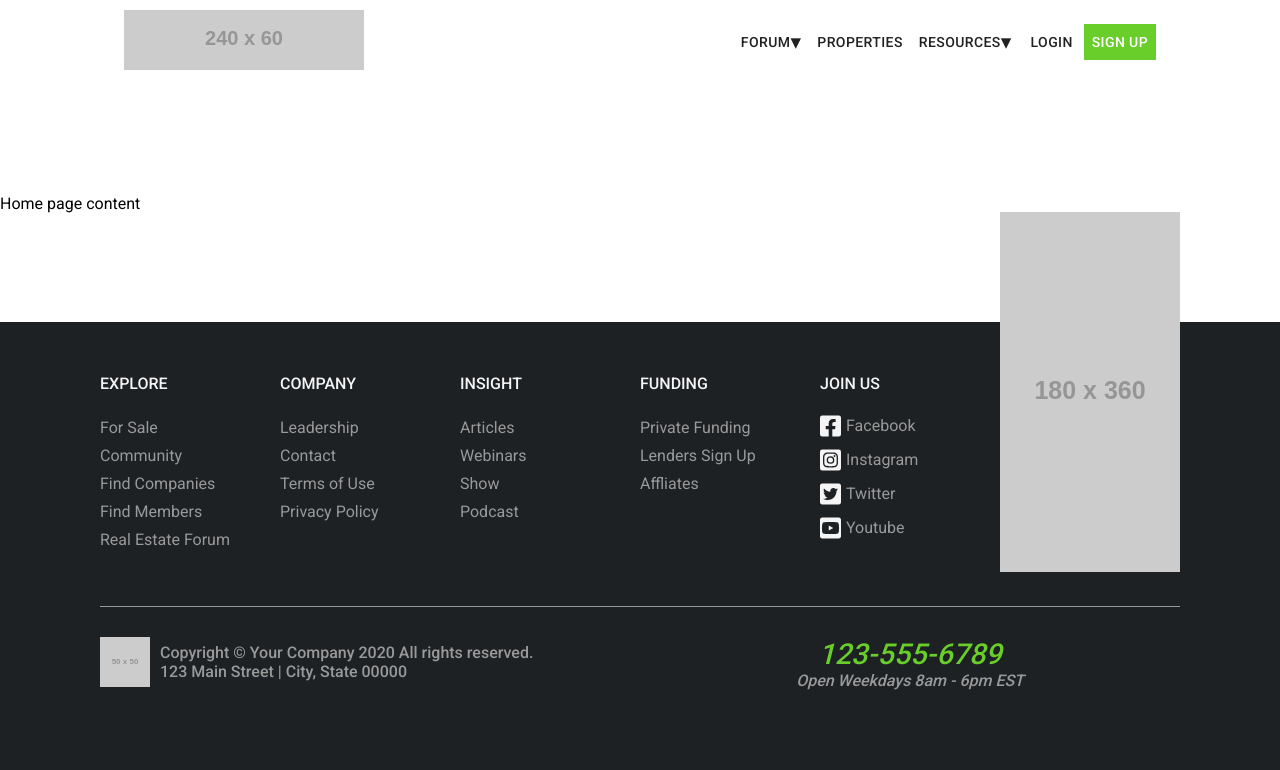
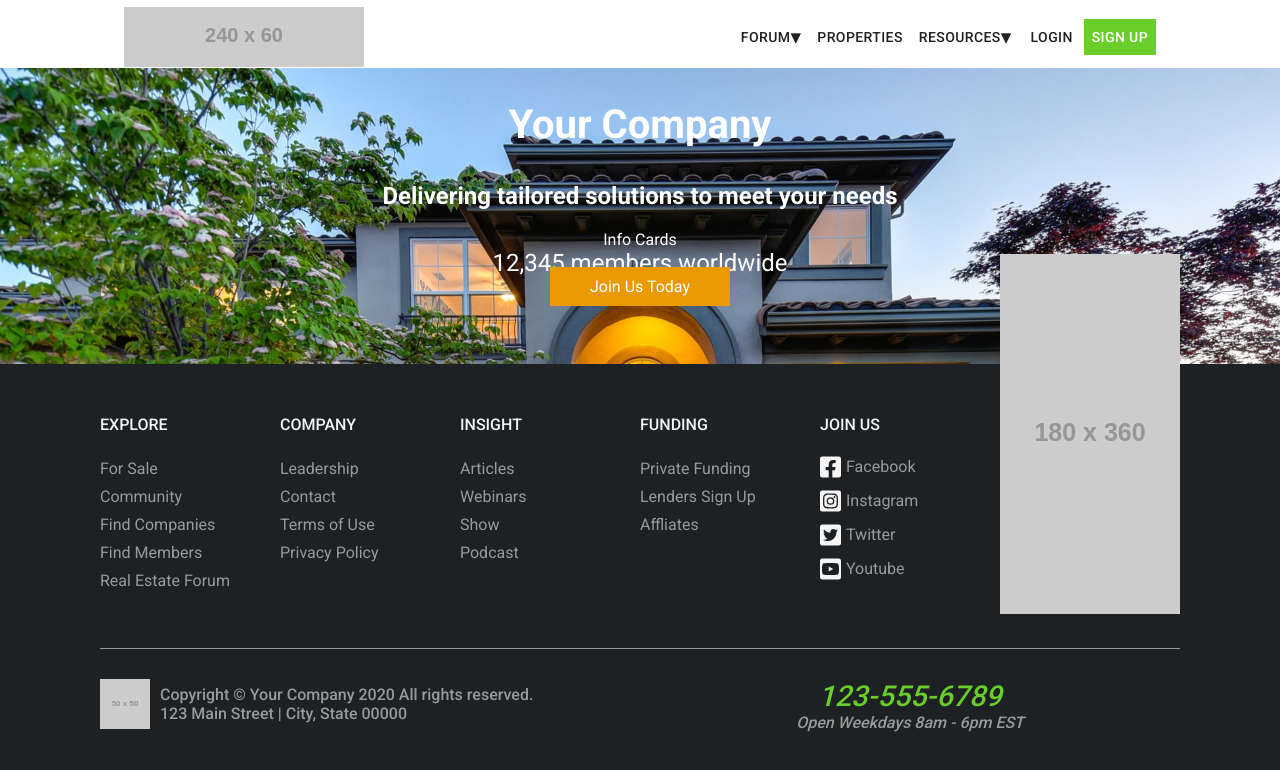
Before and after one commit to halshing/react-web-templates, a React (Create React App) app: page /web1 in a window 1280 px wide. Shown: the top 770 px of the page. Built offline with nearby package versions, Linux system fonts and the light colour scheme.

Commit message:
added hero banner and fix styling issues

```diff
--- a/src/webtemplate1/components/common/Footer/index.js
+++ b/src/webtemplate1/components/common/Footer/index.js
@@ -92,6 +92,7 @@ const JoinUs = () => (
 
 const Footer = () => {
   return (
+    <Grid item xs={12}>
       <footer>
         <section className="footer-top">
           <div className="container">
@@ -145,6 +146,7 @@ const Footer = () => {
           </div>
         </section>
       </footer>
+    </Grid>
   );
 };
 
--- a/src/webtemplate1/components/common/Header/index.js
+++ b/src/webtemplate1/components/common/Header/index.js
@@ -11,9 +11,10 @@ import NavLinks from "./NavLinks";
 
 const Header = () => {
   return (
+    <Grid item xs={12} className="header-override">
       <AppBar position="static" className="appbar">
         <Toolbar>
-        <Grid container>
+          <Grid container justify="center" alignItems="center">
             <Grid item xs={3}>
               <Logo />
             </Grid>
@@ -23,6 +24,7 @@ const Header = () => {
           </Grid>
         </Toolbar>
       </AppBar>
+    </Grid>
   );
 };
 
--- a/src/webtemplate1/components/pages/HomePage.js
+++ b/src/webtemplate1/components/pages/HomePage.js
@@ -1,23 +1,47 @@
 import React from "react";
+import { Link as RouterLink } from "react-router-dom";
 import Grid from "@material-ui/core/Grid";
+import Link from "@material-ui/core/Link";
 
 // components
 import Header from "../common/Header";
 import Footer from "../common/Footer";
 
+const HeroBanner = () => {
+  return (
+    <section className="hero-banner">
+      <Grid container direction="column" alignItems="center" justify="center">
+        <Grid item xs>
+          <div className="hero-header-text">
+            <h1>Your Company</h1>
+            <h2>Delivering tailored solutions to meet your needs</h2>
+          </div>
+        </Grid>
+        <Grid item xs>
+          <div>Info Cards</div>
+        </Grid>
+        <Grid item xs>
+          <div className="hero-header-subtext">12,345 members worldwide</div>
+        </Grid>
+        <Grid item xs>
+          <Link component={RouterLink} to="/" className="btnHeaderAction">
+            Join Us Today
+          </Link>
+        </Grid>
+      </Grid>
+    </section>
+  );
+};
+
 const HomePage = () => {
   return (
     <div className="homepage">
       <Grid container>
+        <Header />
         <Grid item xs={12}>
-          <Header />
+          <HeroBanner />
         </Grid>
-        <Grid item xs={12}>
-          <div>Home page content</div>
-        </Grid>
-        <Grid item xs={12}>
-          <Footer />
-        </Grid>
+        <Footer />
       </Grid>
     </div>
   );
--- a/src/webtemplate1/styles/App.scss
+++ b/src/webtemplate1/styles/App.scss
@@ -16,25 +16,30 @@ body,
 
 .app {
   font-family: $roboto-font;
-  height: 100%;
+}
+
+.header-override {
+  height: 0;
 }
 
 header {
   &.appbar {
-    padding: 10px 100px;
+    padding: 5px 100px;
     color: #000000;
     background-color: #ffffff;
     box-shadow: none;
 
     .logo {
       display: flex;
-      height: 100%;
       align-items: center;
+
+      a {
+        display: flex;
+      }
     }
 
     .navlinks {
       display: flex;
-      height: 100%;
       align-items: center;
       justify-content: flex-end;
 
@@ -169,3 +174,33 @@ footer {
     }
   }
 }
+
+.hero-banner {
+  height: 100%;
+  background-image: url("../images/nice-house.jpg");
+  background-size: cover;
+  background-repeat: no-repeat;
+  color: #ffffff;
+
+  .hero-header-text {
+    text-align: center;
+
+    h1 {
+      font-size: 2.5em;
+    }
+  }
+
+  .hero-header-subtext {
+    font-size: 1.5em;
+  }
+
+  .btnHeaderAction {
+    background-color: #eb9903;
+    color: #ffffff;
+    padding: 10px 40px;
+
+    &:hover {
+      text-decoration: none;
+    }
+  }
+}
```
Also changed, not shown: src/webtemplate1/images/nice-house.jpg (added). Lines whose indentation alone changed are shown as unchanged.
